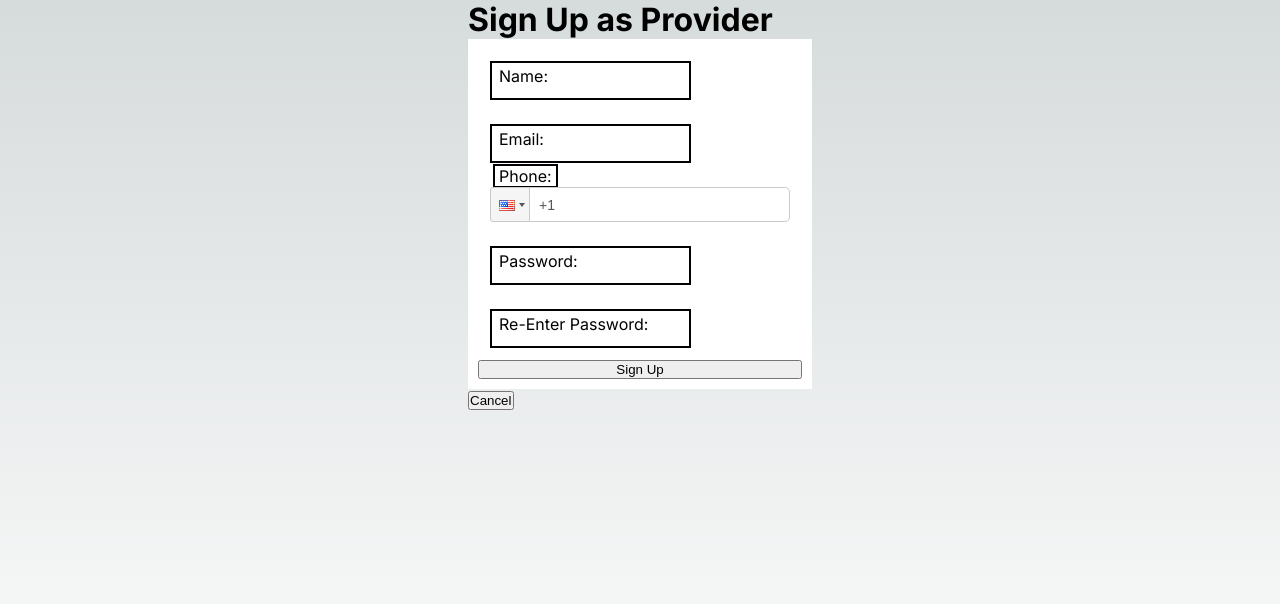
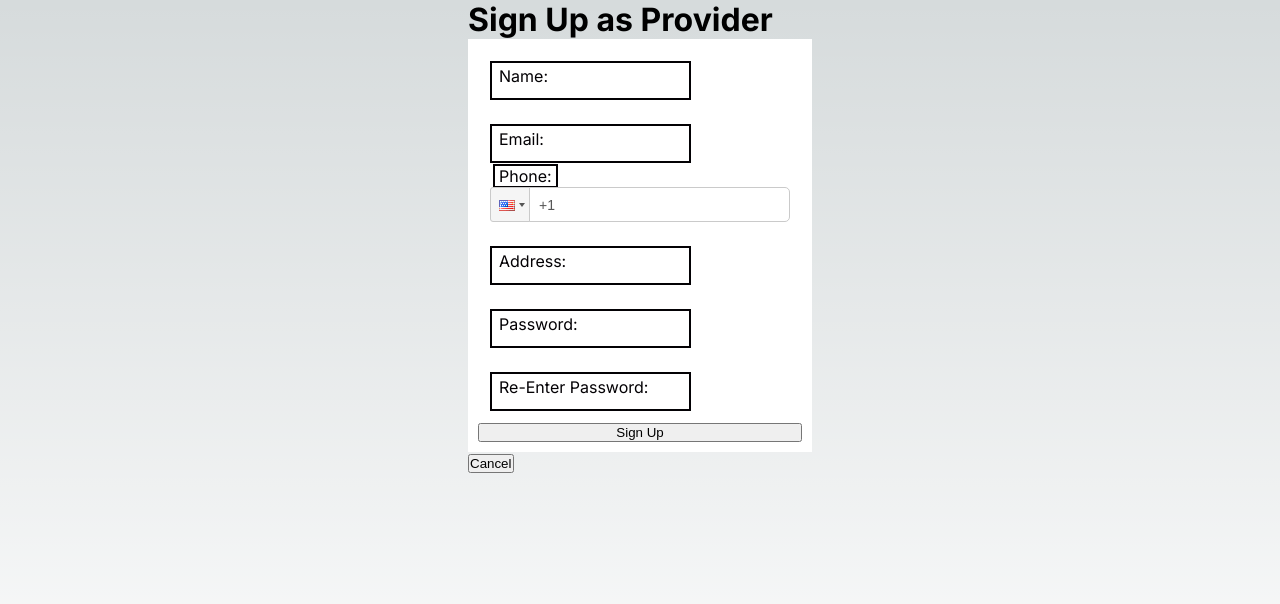
Before and after one commit to Dia-Dev-Design/shearly-next, a Next.js app: page /signup/provider in a window 1280 px wide. Shown: the top 604 px of the page. Built offline with nearby package versions, Linux system fonts and the light colour scheme.

Commit message:
Made a small change to the signup form

```diff
--- a/app/signup/provider/page.tsx
+++ b/app/signup/provider/page.tsx
@@ -9,6 +9,7 @@ export default function Provider() {
         name: "",
         email: "",
         phone: "",
+        address: "",
         password: ""
   });
 
@@ -47,6 +48,7 @@ export default function Provider() {
         name: "",
         email: "",
         phone: "",
+        address: "",
         password: ""
       })
     })
@@ -70,7 +72,12 @@ export default function Provider() {
 
           <div className={styles.field}>
             <label>Phone:</label>
-            <PhoneInput country={'us'} value={signup.phone} onChange={phone => this.setSignup({ phone })} placeholder="..." />
+            <PhoneInput country={'us'}  onChange={handleInput} value={signup.phone} placeholder="..." />
+          </div>
+
+          <div className={styles.field}>
+            <label>Address:</label>
+            <input type="text" name="address" onChange={handleInput} value={signup.address} placeholder="..." />
           </div>
 
           <div className={styles.field}>
```
